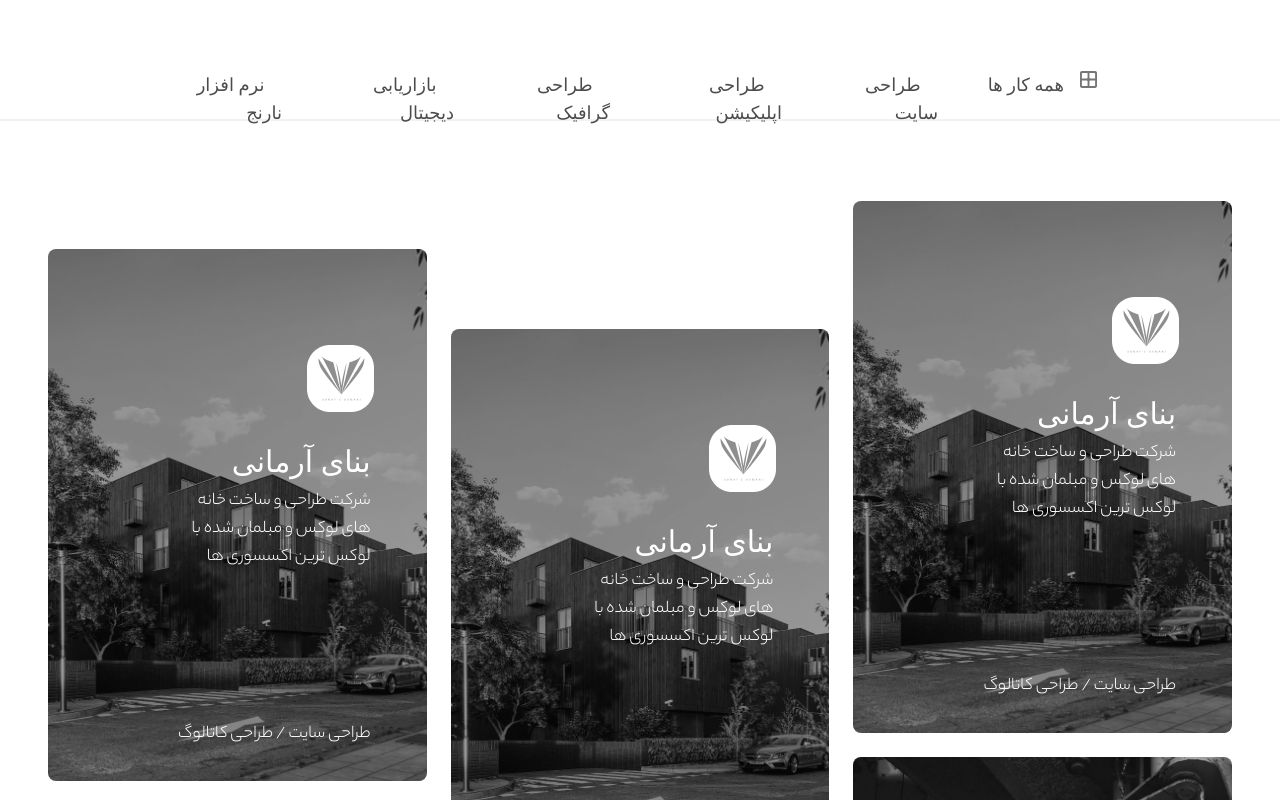
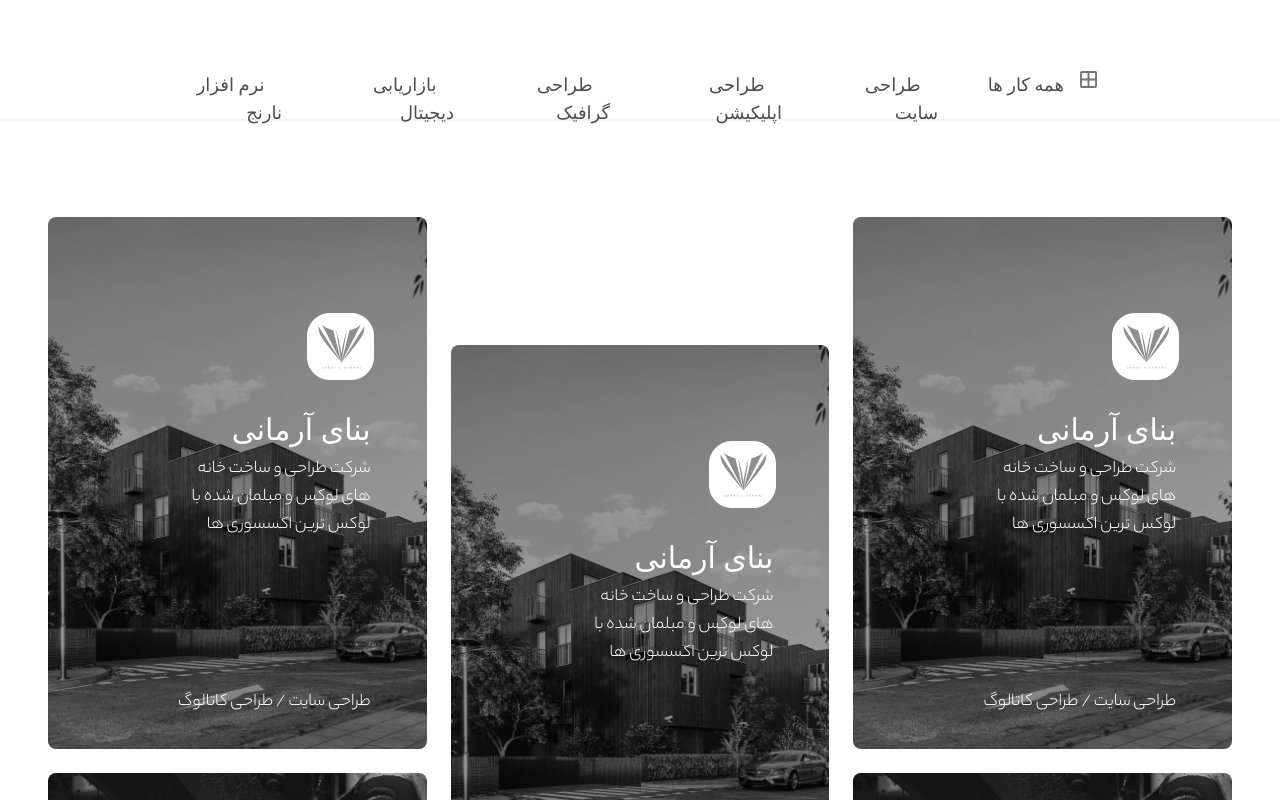
Before and after one commit to sb878787/naranj, a Vue app: page /portfolio in a window 1280 px wide. Shown: the part 480-1280 px from the top of the page. Built offline with nearby package versions, Linux system fonts and the light colour scheme; a web font is replaced by a local one.

Commit message:
Feat/naranj_commit

```diff
--- a/src/views/Portfolio.vue
+++ b/src/views/Portfolio.vue
@@ -75,9 +75,9 @@
                 <label class="font-YekanM text-lg text-[#4C4C4C] hover:text-[#FF8030] cursor-pointer hover:border-b-4 hover:border-[#FF8030] duration-75 pb-5 w-28 h-12"><input type="radio" class="invisible" v-model="selectedCategory" value="software" /> نرم افزار نارنج</label>
             </div>
         </div>
-        <div class="xl:mt-0 mt-12 container mx-auto px-6 md:px-12" dir="rtl">
-            <div class="columns-1 sm:columns-2 lg:columns-3 gap-6 space-y-6 pt-20">
-                <div v-for="event, index in filteredPeople" class="aspect-video rounded-3xl" :class="[(index == 2) ? 'pt-32' : '' , (index == 4) ? 'pt-12' : '']">
+        <div class="container mx-auto px-6 md:px-12" dir="rtl">
+            <div class="columns-1 sm:columns-2 lg:columns-3 gap-6 space-y-6 pt-24">
+                <div v-for="event, index in filteredPeople" class="aspect-video rounded-3xl" :class="(index == 2) ? 'pt-32' : ''">
                     <div class="relative w-full h-[532px] rounded-lg group">
                         <img :src="event.img" class="absolute object-cover -z-20 w-full h-[532px] object-center rounded-lg transition-all grayscale group-hover:grayscale-0" :alt="event.alt"/>
                         <img :src="event.logo" class="xl:mr-9 mr-2 pt-24" :alt="event.altLogo"/>
```
